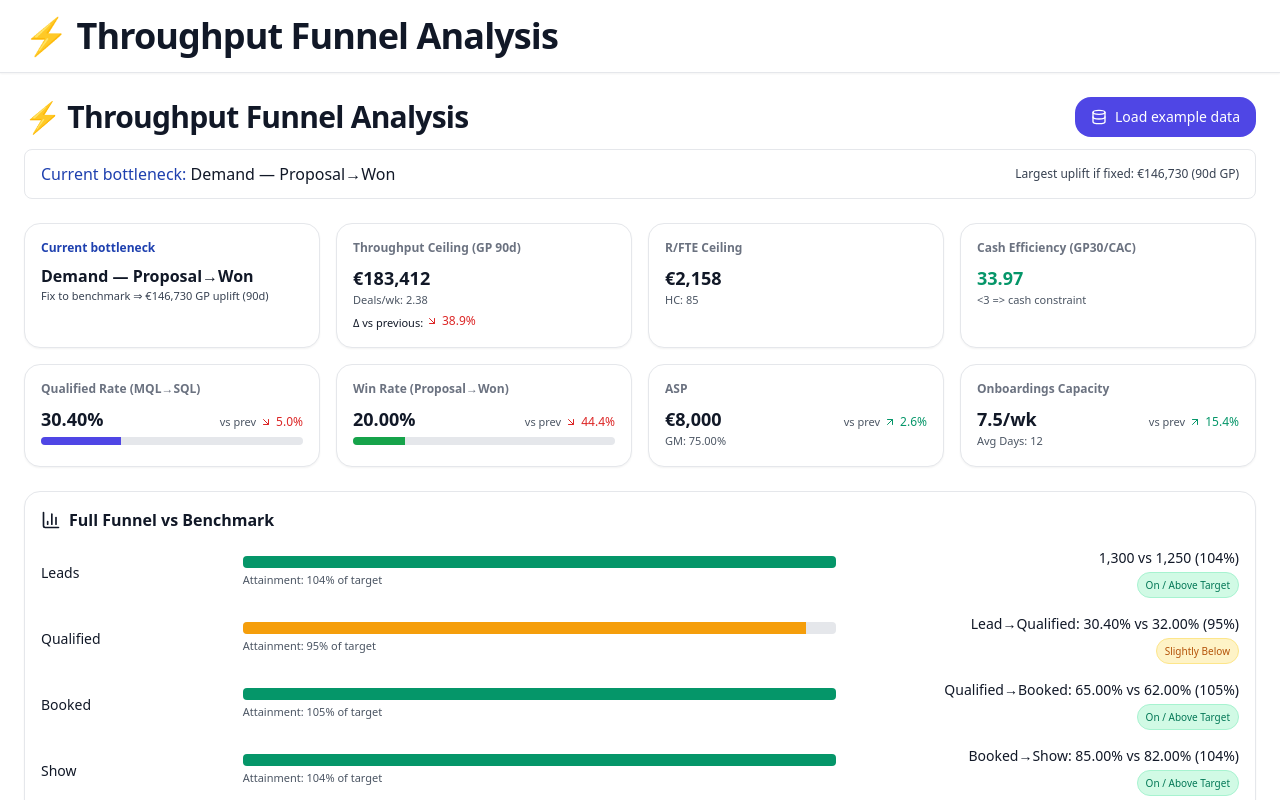
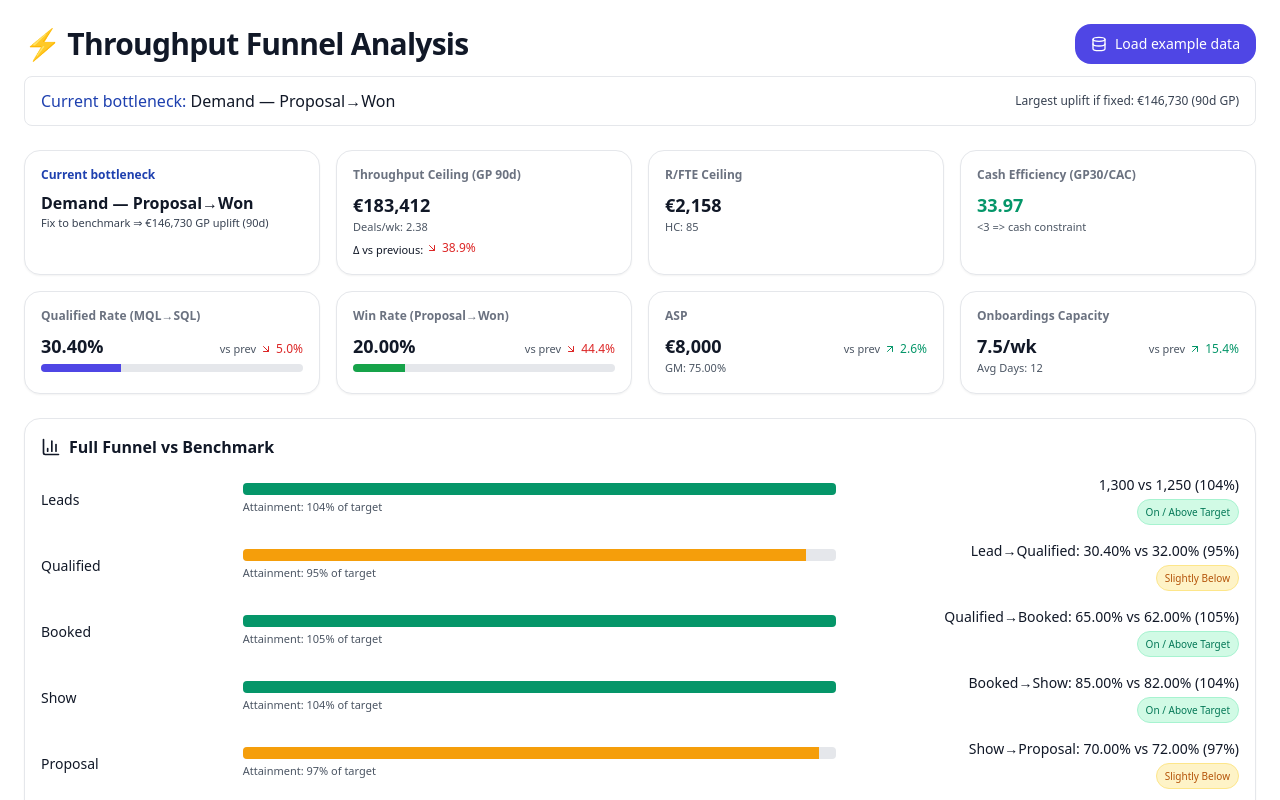
Before and after one commit to powerstephen/Customer-Acquisition, a Next.js app: page / in a window 1280 px wide. Shown: the top 800 px of the page. Built offline with nearby package versions, Linux system fonts and the light colour scheme.

Commit message:
Update layout.tsx

```diff
--- a/app/layout.tsx
+++ b/app/layout.tsx
@@ -11,14 +11,7 @@ export default function RootLayout({ children }: { children: React.ReactNode })
   return (
     <html lang="en">
       <body className="bg-white text-gray-900">
-        <header className="border-b bg-white shadow-sm">
-          <div className="mx-auto max-w-7xl px-6 py-4">
-            <h1 className="text-2xl md:text-4xl font-semibold text-gray-900 tracking-tight">
-              ⚡ Throughput Funnel Analysis
-            </h1>
-            {/* Removed the subheading line entirely per request */}
-          </div>
-        </header>
+        {/* No header — page owns its own title */}
         <main>{children}</main>
       </body>
     </html>
```
